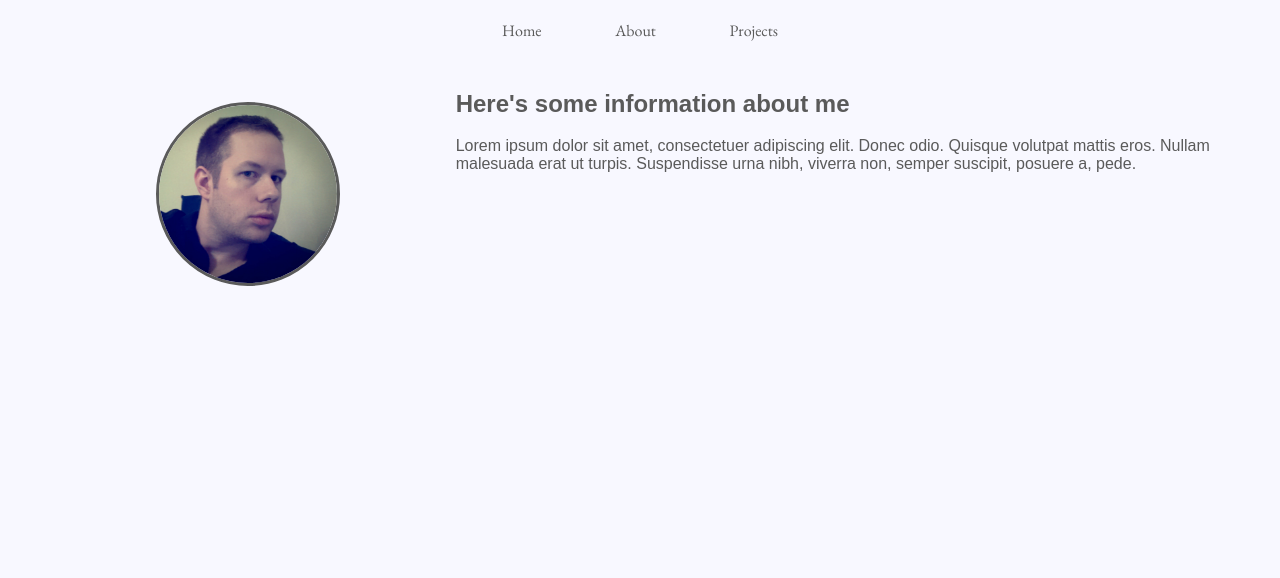
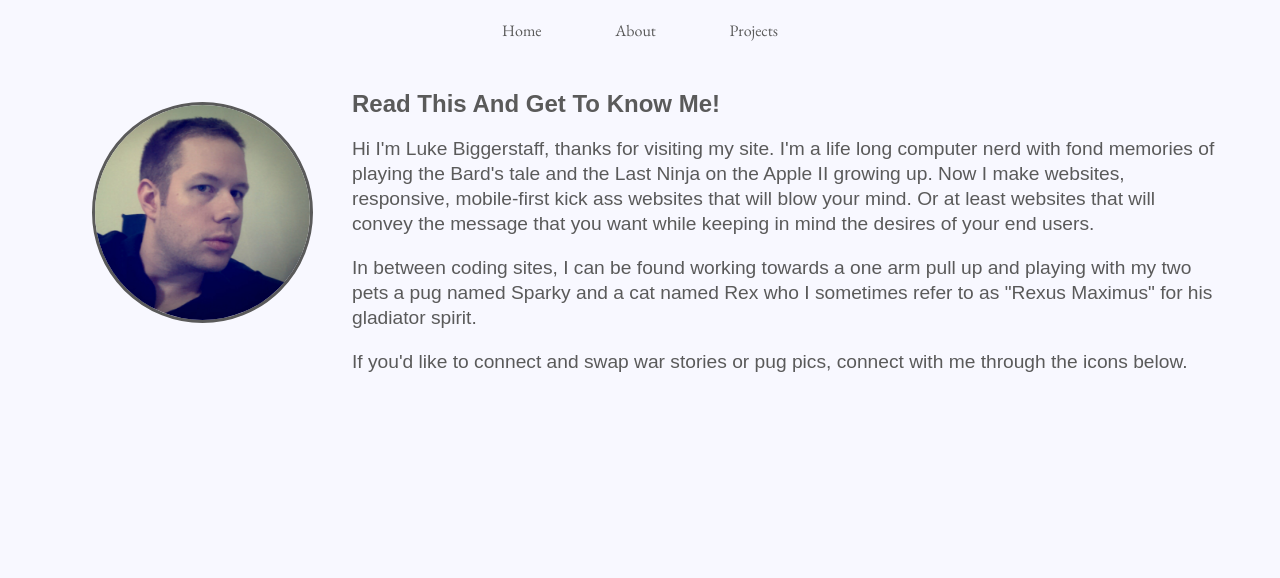
Before and after one commit to lukebiggerstaff/Minimalist-Portfolio, a plain HTML site: page about.html in a window 1280 px wide. Shown: the part 176-754 px from the top of the page. Drawn offline with nearby package versions, Linux system fonts and the light colour scheme.

Commit message:
commit 6

```diff
--- a/about.html
+++ b/about.html
@@ -3,7 +3,7 @@
 <head>
 
 	<meta charset="UTF-8">
-	<meta name="viewport" content="initial-scale=1.0, user-scalable=no" />
+	<meta name="viewport" content="width=device-width, initial-scale=1.0, user-scalable=no" />
 	<title>LukeBiggerstaff.com</title>
 	<link href='http://fonts.googleapis.com/css?family=EB+Garamond%7COpen+Sans+Condensed:300,300italic' rel='stylesheet' type='text/css'>
 	<link rel="stylesheet" href="css/app.css" />
@@ -47,10 +47,19 @@
 			</div>
 
 			<div class="about--content">
-				<h2 class="about--content__headline">Here's some information about me</h2>
-				<p class="about--content__body">
-					Lorem ipsum dolor sit amet, consectetuer adipiscing elit. Donec odio. Quisque volutpat mattis eros. Nullam malesuada erat ut turpis. Suspendisse urna nibh, viverra non, semper suscipit, posuere a, pede.
+
+				<h2 class="about--content__headline">Read This And Get To Know Me!</h2>
+
+				<p class="about--content__p1">
+					Hi I'm Luke Biggerstaff, thanks for visiting my site. I'm a life long computer nerd with fond memories of playing the Bard's tale and the Last Ninja on the Apple II growing up. Now I make websites, responsive, mobile-first kick ass websites that will blow your mind. Or at least websites that will convey the  message that you want while keeping in mind the desires of your end users.
 				</p>
+				<p class="about--content__p2">
+					In between coding sites, I can be found working towards a one arm pull up and playing with my two pets a pug named Sparky and a cat named Rex who I sometimes refer to as "Rexus Maximus" for his gladiator spirit.
+				</p>
+				<p class="about--content__p3">
+					If you'd like to connect and swap war stories or pug pics, connect with me through the icons below.
+				</p>
+
 			</div>
 
 		</div> <!-- /End About Content -->
--- a/sass/modules/_about.scss
+++ b/sass/modules/_about.scss
@@ -13,7 +13,7 @@
 
 	@media screen and (min-width: 41.25em) {
 		margin: 1em 1% 0 0;
-		width: 32%;
+		width: 24%;
 		float: left;
 	}
 }
@@ -24,21 +24,28 @@
 	border: .2em solid $grey;
 	border-radius: 100%;
 	margin: 1em auto;
+
+	@media screen and (min-width: 41.25em){
+		max-width: 80%;
+	}
 }
 
 .about--content {
 	color: $grey;
 
 	@media screen and (min-width: 41.25em) {
-		width: 66%;
+		width: 75%;
 		float: right;
 	}
 }
 
 .about--content__headline {
-
 }
 
-.about--content__body {
-
+@for $i from 1 through 3 {
+	.about--content__p#{$i} {
+		line-height: 1.3;
+		font-size: 1.2em;
+		color: $x-lightgrey;
+	}
 }
```
Also changed, not shown: index.html (+4 -4 lines), projects.html (+1 -1 lines), css/app.css, 2 other files.
